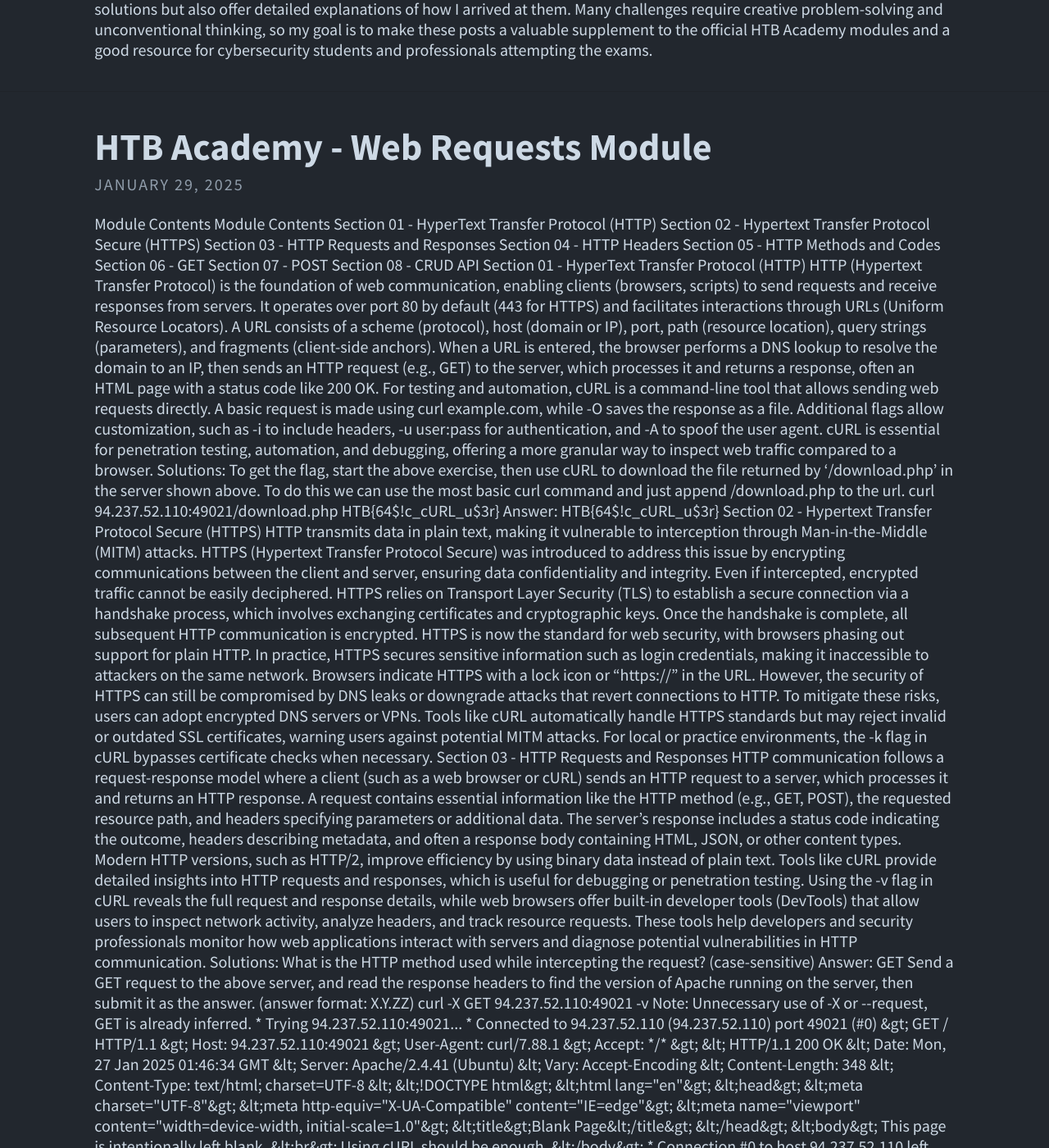
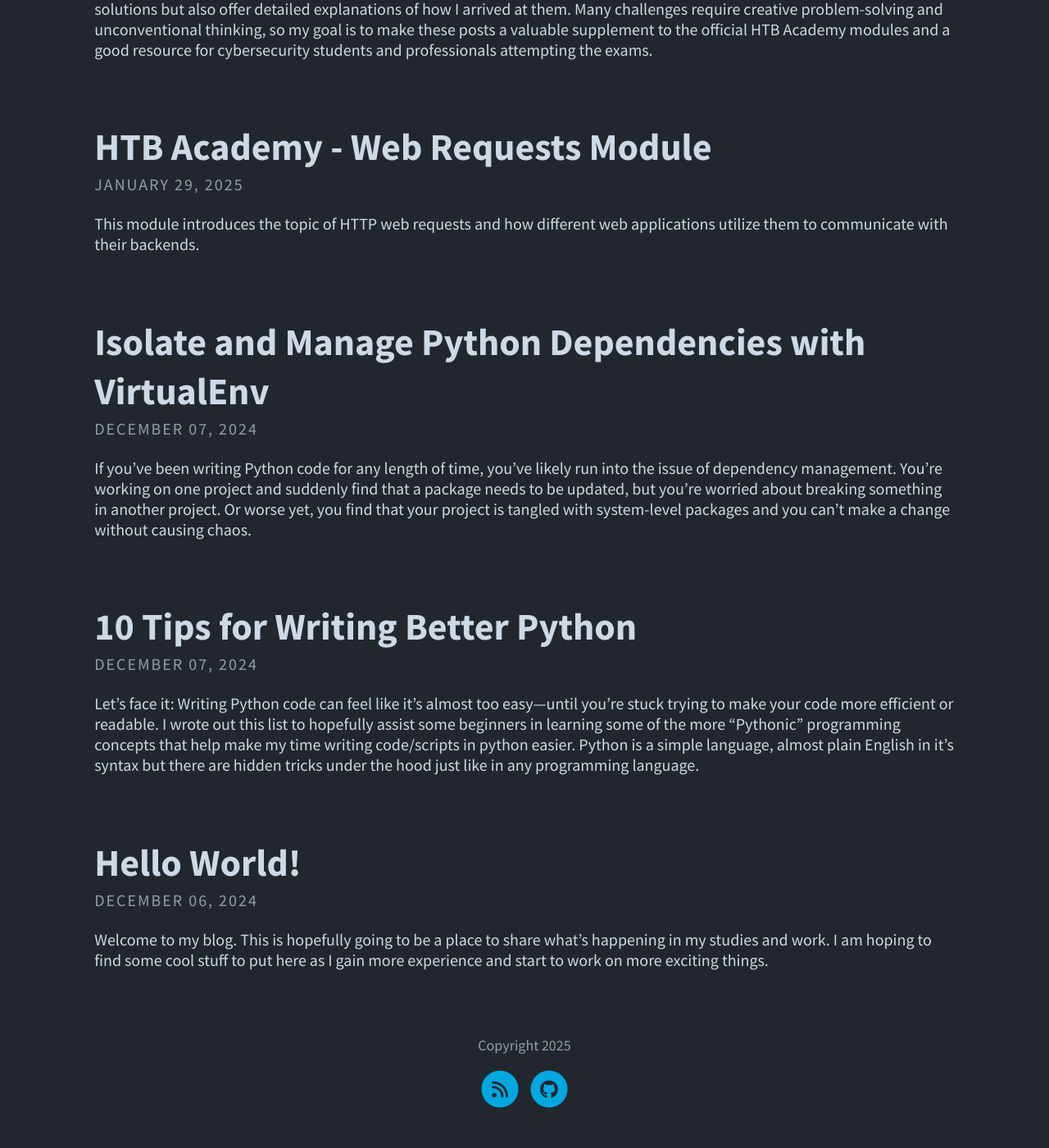
Before and after one commit to davewinton/davewinton.github.io, a Jekyll site: the page built from index.html, in a window 1280 px wide and 1400 px high, scrolled down 707 px. Shown: the whole window at 82% size. Built offline with Jekyll 4.4.1, drawn with Linux system fonts in a browser that asks for light colours; nearby versions of some CDN libraries; library files that are not in the unit come from our copies; the list of posts is cut into pages by our own code; comment, search, counter and statistics services are not loaded; some of the changed text lies outside the part shown.

Commit message:
Fixes in 2025-01-29-bbh-m1.md, updated _config.yml

```diff
--- a/_config.yml
+++ b/_config.yml
@@ -4,7 +4,7 @@ url: "https://davewinton.github.io"
 
 # THEME-SPECIFIC CONFIGURATION
 title: Dave Winton                                      # site's title
-description: "Personal blog with a focus on programming and cyber security" # used by search engines
+description: "Personal blog" # used by search engines
 avatar: assets/img/triangle.png                         # Empty for no avatar in navbar
 favicon: assets/favicon.ico                             # Icon displayed in the tab
 
--- a/_posts/2025-01-29-bbh-m1.md
+++ b/_posts/2025-01-29-bbh-m1.md
@@ -7,6 +7,9 @@ feature-img: "assets/img/pexels/Network.jpg"
 tags: [hackthebox, bugbountyhunter]
 excerpt_separator: <!--more-->
 ---
+
+This module introduces the topic of HTTP web requests and how different web applications utilize them to communicate with their backends.
+<!--more-->
 
 ## Module Contents
 - [Module Contents](#module-contents)
@@ -118,7 +121,7 @@ Viewing and Modifying Headers
 
 1. The server above loads the flag after the page is loaded. Use the Network tab in the browser devtools to see what requests are made by the page, and find the request to the flag.
 
-First we need to navigate to the url at the `http://<SERVER-IP><PORT-NUM>` and use the browser devtools to find the next part of the solution.
+First we need to navigate to the url at the `http://<SERVER-IP>:<PORT-NUM>` and use the browser devtools to find the next part of the solution.
 
 ![BBH-M1-S4-**Q1**](/assets/img/htb/bbh_solutions_sec1_page4_q1.png)
 
```
Also changed, not shown: other parts of _posts/2025-01-29-bbh-m1.md (+1 -1 lines).
